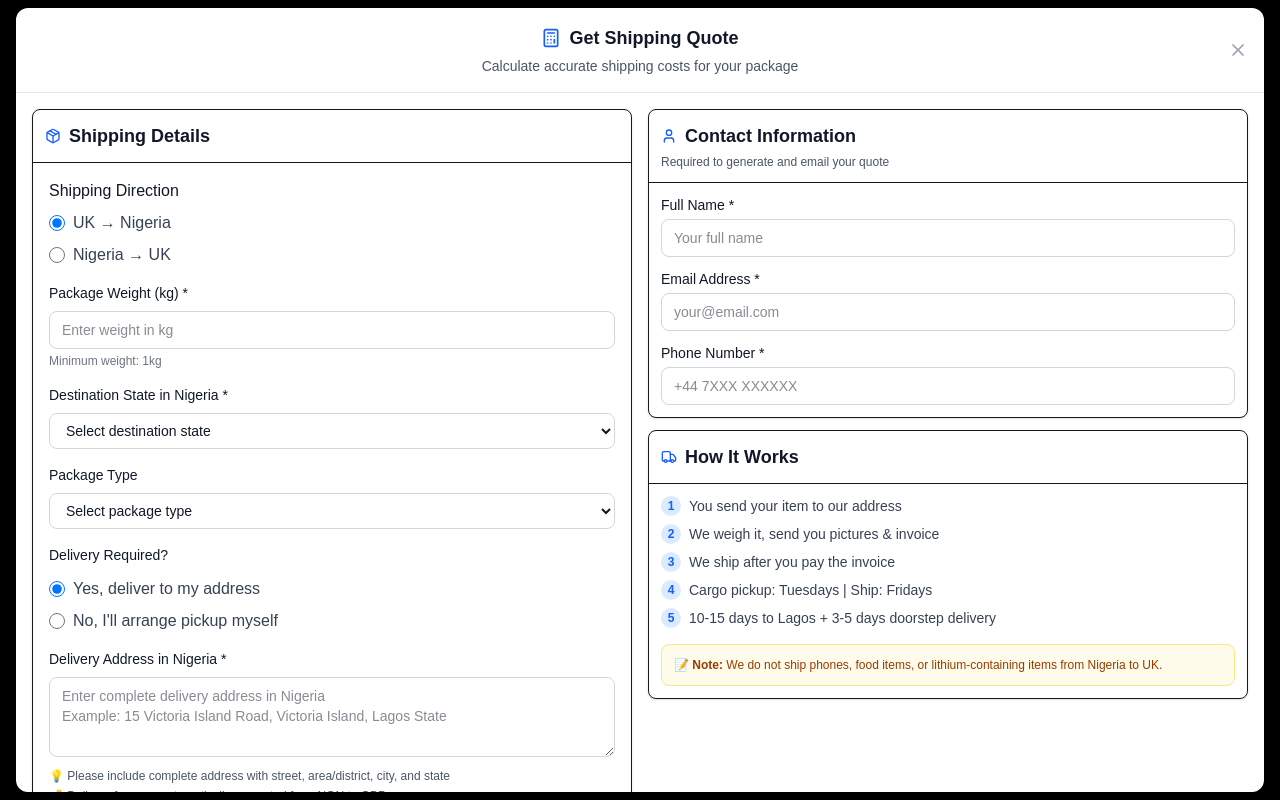
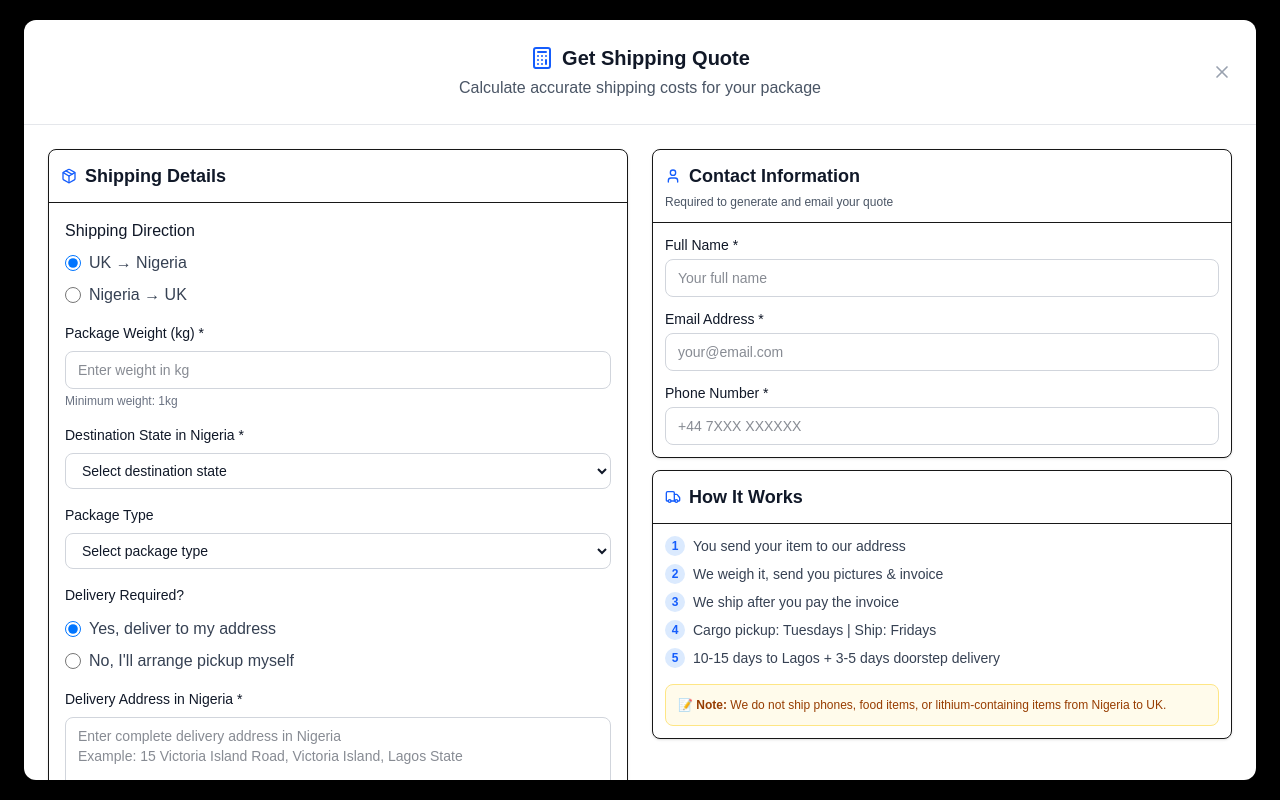
Before and after one commit to Tola-adelase/freight-bunny, a Next.js app: page / in a window 1280 px wide. Both pictures are taken after a click on the button "Get Quote". Shown: the top 800 px of the page. Built offline with nearby package versions, Linux system fonts and the light colour scheme.

Commit message:
Fix: changes

```diff
--- a/app/page.tsx
+++ b/app/page.tsx
@@ -523,15 +523,15 @@ export default function FreightBunnyHome() {
       </header>
 
       {/* Hero Section */}
-      <section className="relative min-h-[85vh] sm:min-h-[calc(100vh-64px)] flex flex-col justify-start items-center px-4 sm:px-6 lg:px-8 bg-gradient-to-br from-[#f6faff] via-[#eaf3fb] to-[#f6faff] overflow-hidden">
+      <section className="relative min-h-[85vh] sm:min-h-[90vh] md:min-h-[calc(100vh-64px)] flex flex-col justify-start items-center px-4 sm:px-6 md:px-8 lg:px-8 bg-gradient-to-br from-[#f6faff] via-[#eaf3fb] to-[#f6faff] overflow-hidden">
         {/* Abstract Shape for Visual Interest */}
         <div className="absolute -top-24 -left-32 w-[400px] h-[400px] bg-gradient-to-br from-blue-100 via-blue-50 to-transparent rounded-full blur-3xl opacity-60 z-0"></div>
         <div className="absolute bottom-0 right-0 w-[300px] h-[300px] bg-gradient-to-tr from-blue-100 via-blue-50 to-transparent rounded-full blur-2xl opacity-50 z-0"></div>
 
-        <div className="container mx-auto flex flex-col justify-start items-center h-full relative z-10 pt-8 pb-4 sm:py-8">
+        <div className="container mx-auto flex flex-col justify-start items-center h-full relative z-10 pt-8 pb-4 sm:py-8 md:py-12">
           {/* Badge */}
-          <div className="mb-6 sm:mb-7">
-            <span className="inline-flex items-center px-4 py-2 sm:px-4 rounded-full bg-gradient-to-r from-[#e0eaff] via-[#d0ddff] to-[#c7e0ff] text-[#002147] text-base sm:text-base font-bold shadow-lg border border-blue-200/50 backdrop-blur-sm animate-pulse">
+          <div className="mb-6 sm:mb-7 md:mb-8">
+            <span className="inline-flex items-center px-4 py-2 sm:px-5 md:px-6 rounded-full bg-gradient-to-r from-[#e0eaff] via-[#d0ddff] to-[#c7e0ff] text-[#002147] text-base sm:text-base md:text-lg font-bold shadow-lg border border-blue-200/50 backdrop-blur-sm animate-pulse">
               <div className="bg-[#002147] p-1 rounded-full mr-3">
                 <Plane className="w-4 h-4 sm:w-5 sm:h-5 text-white" />
               </div>
@@ -559,8 +559,8 @@ export default function FreightBunnyHome() {
           </p>
 
           {/* Pricing Card */}
-          <div className="mb-4 sm:mb-8 flex justify-center w-full px-4">
-            <div className="bg-gradient-to-br from-white to-blue-50/30 rounded-3xl shadow-2xl p-4 sm:p-6 max-w-sm sm:max-w-md w-full border border-blue-100/50 flex flex-col items-center relative overflow-hidden backdrop-blur-sm">
+          <div className="mb-4 sm:mb-8 md:mb-10 flex justify-center w-full px-4">
+            <div className="bg-gradient-to-br from-white to-blue-50/30 rounded-3xl shadow-2xl p-4 sm:p-6 md:p-8 max-w-sm sm:max-w-md md:max-w-lg w-full border border-blue-100/50 flex flex-col items-center relative overflow-hidden backdrop-blur-sm">
               <div className="absolute inset-0 bg-gradient-to-br from-blue-50/20 to-transparent rounded-3xl"></div>
               <div className="relative z-10 flex items-center justify-center mb-2">
                 <div className="bg-gradient-to-r from-[#002147] to-[#003366] p-2 rounded-full mr-3 shadow-lg">
@@ -579,11 +579,11 @@ export default function FreightBunnyHome() {
           </div>
 
           {/* Action Buttons */}
-          <div className="flex flex-row gap-2 sm:gap-4 mb-4 sm:mb-6 justify-center w-full max-w-lg sm:max-w-2xl px-4">
+          <div className="flex flex-row gap-3 sm:gap-4 md:gap-6 mb-4 sm:mb-6 md:mb-8 justify-center w-full max-w-lg sm:max-w-2xl md:max-w-3xl px-4">
             <Button
               size="lg"
               variant="outline"
-              className="bg-gradient-to-r from-white to-blue-50/30 hover:from-blue-50 hover:to-blue-100/50 border-2 border-[#002147] text-[#002147] shadow-lg hover:shadow-xl px-4 py-3 sm:py-3 text-sm sm:text-base font-bold rounded-xl flex items-center justify-center w-full max-w-[140px] sm:w-auto sm:max-w-none transition-all duration-300 hover:scale-105 hover:-translate-y-0.5 mx-auto sm:mx-0 backdrop-blur-sm"
+              className="bg-gradient-to-r from-white to-blue-50/30 hover:from-blue-50 hover:to-blue-100/50 border-2 border-[#002147] text-[#002147] shadow-lg hover:shadow-xl px-4 py-3 sm:py-3 md:px-6 md:py-4 text-sm sm:text-base md:text-lg font-bold rounded-xl flex items-center justify-center w-full max-w-[140px] sm:w-auto sm:max-w-none transition-all duration-300 hover:scale-105 hover:-translate-y-0.5 mx-auto sm:mx-0 backdrop-blur-sm min-h-[44px] md:min-h-[48px]"
               style={{ cursor: 'pointer' }}
               onClick={() => {
                 resetQuoteForm(); // Reset form to fresh state
@@ -596,7 +596,7 @@ export default function FreightBunnyHome() {
             </Button>
             <Button
               size="lg"
-              className="bg-gradient-to-r from-[#002147] to-[#003366] hover:from-[#001634] hover:to-[#002147] text-white shadow-xl hover:shadow-2xl border-0 px-4 py-3 sm:py-3 text-sm sm:text-base font-bold rounded-xl flex items-center justify-center w-full max-w-[140px] sm:w-auto sm:max-w-none transition-all duration-300 hover:scale-105 hover:-translate-y-0.5 mx-auto sm:mx-0"
+              className="bg-gradient-to-r from-[#002147] to-[#003366] hover:from-[#001634] hover:to-[#002147] text-white shadow-xl hover:shadow-2xl border-0 px-4 py-3 sm:py-3 md:px-6 md:py-4 text-sm sm:text-base md:text-lg font-bold rounded-xl flex items-center justify-center w-full max-w-[140px] sm:w-auto sm:max-w-none transition-all duration-300 hover:scale-105 hover:-translate-y-0.5 mx-auto sm:mx-0 min-h-[44px] md:min-h-[48px]"
               style={{ cursor: 'pointer' }}
               onClick={() => {
                 console.log("Main Ship Now button clicked");
@@ -610,7 +610,7 @@ export default function FreightBunnyHome() {
           </div>
 
           {/* Trust Indicators Row */}
-          <div className="grid grid-cols-2 sm:flex sm:flex-wrap justify-center items-center gap-3 sm:gap-6 mb-4 sm:mb-8 mt-3 sm:mt-0 px-4">
+          <div className="grid grid-cols-2 sm:flex sm:flex-wrap md:grid md:grid-cols-4 justify-center items-center gap-3 sm:gap-4 md:gap-6 mb-4 sm:mb-8 md:mb-10 mt-3 sm:mt-0 px-4 max-w-4xl mx-auto">
             <div className="flex items-center gap-1 bg-green-50/80 backdrop-blur-sm px-2 py-1 sm:px-3 sm:py-2 rounded-full border border-green-100/50 shadow-sm text-center justify-center">
               <div className="bg-green-500 p-0.5 sm:p-1 rounded-full">
                 <ShieldCheck className="h-3 w-3 sm:h-4 sm:w-4 text-white flex-shrink-0" />
@@ -651,11 +651,11 @@ export default function FreightBunnyHome() {
                 placeholder="Enter tracking number (e.g., FB123456789)"
                 value={trackingNumber}
                 onChange={(e) => setTrackingNumber(e.target.value)}
-                className="flex-1 px-4 py-4 sm:py-3 border border-gray-200 bg-white/70 backdrop-blur-sm rounded-xl focus:outline-none focus:ring-2 focus:ring-blue-500 focus:border-blue-400 text-gray-900 placeholder-gray-500 text-base sm:text-base text-center sm:text-left placeholder:text-center sm:placeholder:text-left shadow-lg transition-all duration-200 hover:shadow-xl"
+                className="flex-1 px-4 py-4 sm:py-3 md:py-4 border border-gray-200 bg-white/70 backdrop-blur-sm rounded-xl focus:outline-none focus:ring-2 focus:ring-blue-500 focus:border-blue-400 text-gray-900 placeholder-gray-500 text-base sm:text-base md:text-lg text-center sm:text-left placeholder:text-center sm:placeholder:text-left shadow-lg transition-all duration-200 hover:shadow-xl min-h-[44px] md:min-h-[48px]"
               />
               <Button
                 variant="default"
-                className="bg-gradient-to-r from-[#002147] to-[#003366] hover:from-[#001634] hover:to-[#002147] text-white font-bold px-6 py-4 sm:py-3 text-base rounded-xl shadow-xl hover:shadow-2xl flex items-center justify-center w-full max-w-[180px] sm:w-auto sm:max-w-none mx-auto sm:mx-0 transition-all duration-300 hover:scale-105 hover:-translate-y-0.5 cursor-pointer"
+                className="bg-gradient-to-r from-[#002147] to-[#003366] hover:from-[#001634] hover:to-[#002147] text-white font-bold px-6 py-4 sm:py-3 md:px-8 md:py-4 text-base md:text-lg rounded-xl shadow-xl hover:shadow-2xl flex items-center justify-center w-full max-w-[180px] sm:w-auto sm:max-w-none mx-auto sm:mx-0 transition-all duration-300 hover:scale-105 hover:-translate-y-0.5 cursor-pointer min-h-[44px] md:min-h-[48px]"
                 style={{ backgroundColor: '#002147' }}>
                 <Search className="h-6 w-6 mr-2 text-white flex-shrink-0" />
                 Track
@@ -670,7 +670,7 @@ export default function FreightBunnyHome() {
         <div className="max-w-5xl mx-auto text-center mb-8 sm:mb-12">
           <h2 className="text-2xl sm:text-3xl md:text-4xl font-extrabold text-[#111827] mb-4">Our Shipping Services</h2>
         </div>
-        <div className="max-w-5xl mx-auto grid grid-cols-1 sm:grid-cols-1 md:grid-cols-2 lg:grid-cols-3 gap-6 sm:gap-8">
+        <div className="max-w-5xl mx-auto grid grid-cols-1 sm:grid-cols-2 md:grid-cols-2 lg:grid-cols-3 gap-6 sm:gap-6 md:gap-8">
           {/* Service 1 */}
           <div className="bg-white rounded-2xl shadow-lg p-5 sm:p-6 md:p-6 lg:p-6 flex flex-col items-center min-h-[300px] sm:min-h-[280px] md:min-h-[320px] lg:min-h-[300px]">
             <div className="flex-1 flex flex-col items-center justify-start pt-4">
@@ -679,7 +679,7 @@ export default function FreightBunnyHome() {
               <p className="text-xs sm:text-sm text-gray-500 mb-4 text-center">Delivery: 7–10 days after shipment (may vary). Customer can arrange their own delivery if preferred.</p>
             </div>
             <div className="w-full flex justify-center mt-auto">
-              <a href="#contact" className="bg-[#002147] hover:bg-[#001634] text-white font-semibold px-6 py-3 text-sm sm:text-base md:px-8 md:py-3 lg:px-6 lg:py-3 rounded-lg shadow-lg transition-transform duration-200 hover:scale-105 w-full sm:w-auto md:w-full lg:w-auto max-w-[180px] sm:max-w-[200px] md:max-w-none text-center">Get a Quote</a>
+              <a href="#contact" className="bg-[#002147] hover:bg-[#001634] text-white font-semibold px-6 py-3 text-sm sm:text-base md:px-8 md:py-4 lg:px-6 lg:py-3 rounded-lg shadow-lg transition-transform duration-200 hover:scale-105 w-full sm:w-auto md:w-full lg:w-auto max-w-[180px] sm:max-w-[200px] md:max-w-none text-center min-h-[44px] flex items-center justify-center">Get a Quote</a>
             </div>
           </div>
           {/* Service 2 */}
@@ -690,7 +690,7 @@ export default function FreightBunnyHome() {
               <p className="text-xs sm:text-sm text-gray-500 mb-4 text-center">Delivery: Will be determined when item arrives. Customer can arrange their own delivery if preferred.</p>
             </div>
             <div className="w-full flex justify-center mt-auto">
-              <a href="#contact" className="bg-[#002147] hover:bg-[#001634] text-white font-semibold px-6 py-3 text-sm sm:text-base md:px-8 md:py-3 lg:px-6 lg:py-3 rounded-lg shadow-lg transition-transform duration-200 hover:scale-105 w-full sm:w-auto md:w-full lg:w-auto max-w-[180px] sm:max-w-[200px] md:max-w-none text-center">Get a Quote</a>
+              <a href="#contact" className="bg-[#002147] hover:bg-[#001634] text-white font-semibold px-6 py-3 text-sm sm:text-base md:px-8 md:py-4 lg:px-6 lg:py-3 rounded-lg shadow-lg transition-transform duration-200 hover:scale-105 w-full sm:w-auto md:w-full lg:w-auto max-w-[180px] sm:max-w-[200px] md:max-w-none text-center min-h-[44px] flex items-center justify-center">Get a Quote</a>
             </div>
           </div>
           {/* Service 3 */}
@@ -700,7 +700,7 @@ export default function FreightBunnyHome() {
               <p className="text-gray-700 mb-4 text-center text-sm sm:text-base leading-relaxed">We help you with all paperwork and customs clearance, ensuring your shipments move smoothly and without delays.</p>
             </div>
             <div className="w-full flex justify-center mt-auto">
-              <a href="#contact" className="bg-[#002147] hover:bg-[#001634] text-white font-semibold px-6 py-3 text-sm sm:text-base md:px-8 md:py-3 lg:px-6 lg:py-3 rounded-lg shadow-lg transition-transform duration-200 hover:scale-105 w-full sm:w-auto md:w-full lg:w-auto max-w-[180px] sm:max-w-[200px] md:max-w-none text-center">Learn More</a>
+              <a href="#contact" className="bg-[#002147] hover:bg-[#001634] text-white font-semibold px-6 py-3 text-sm sm:text-base md:px-8 md:py-4 lg:px-6 lg:py-3 rounded-lg shadow-lg transition-transform duration-200 hover:scale-105 w-full sm:w-auto md:w-full lg:w-auto max-w-[180px] sm:max-w-[200px] md:max-w-none text-center min-h-[44px] flex items-center justify-center">Learn More</a>
             </div>
           </div>
         </div>
@@ -714,7 +714,7 @@ export default function FreightBunnyHome() {
             <p className="text-base sm:text-lg md:text-xl text-gray-600 mb-6 sm:mb-8 px-2">
               We're passionate about connecting families and businesses across continents. With transparent pricing, real-time updates, and a personal touch, we make shipping easy and stress-free. Our team is dedicated to making international shipping simple, affordable, and reliable.
             </p>
-            <div className="grid grid-cols-1 sm:grid-cols-2 md:grid-cols-4 lg:grid-cols-4 gap-4 sm:gap-6 md:gap-8 mb-6 sm:mb-8 justify-items-center">
+            <div className="grid grid-cols-1 sm:grid-cols-2 md:grid-cols-2 lg:grid-cols-4 gap-4 sm:gap-6 md:gap-8 mb-6 sm:mb-8 justify-items-center">
               <div className="flex flex-col items-center bg-white rounded-xl p-3 sm:p-4 md:p-6 shadow-sm border border-gray-100 w-full max-w-xs sm:max-w-none md:max-w-[280px]">
                 <span className="text-xl sm:text-2xl md:text-3xl mb-1 md:mb-2">🚚</span>
                 <h3 className="font-bold text-sm sm:text-base md:text-lg mb-1 text-[#002147] text-center">Fast Delivery</h3>
@@ -736,7 +736,7 @@ export default function FreightBunnyHome() {
                 <p className="text-gray-600 text-xs sm:text-sm md:text-sm text-center leading-snug md:leading-relaxed">Choose doorstep delivery or arrange your own pickup in Lagos.</p>
               </div>
             </div>
-            <a href="#contact" className="inline-block bg-[#002147] hover:bg-[#001634] text-white font-semibold px-6 py-3 text-sm sm:text-base rounded-lg shadow-lg transition-transform duration-200 hover:scale-105 w-full sm:w-auto max-w-[200px] mx-auto">Contact Us</a>
+            <a href="#contact" className="inline-block bg-[#002147] hover:bg-[#001634] text-white font-semibold px-6 py-3 md:px-8 md:py-4 text-sm sm:text-base md:text-lg rounded-lg shadow-lg transition-transform duration-200 hover:scale-105 w-full sm:w-auto max-w-[200px] md:max-w-[240px] mx-auto min-h-[44px] flex items-center justify-center">Contact Us</a>
           </div>
         </div>
       </section>
@@ -753,7 +753,7 @@ export default function FreightBunnyHome() {
               </p>
             </div>
 
-            <div className="grid grid-cols-1 md:grid-cols-3 gap-6 md:gap-8">
+            <div className="grid grid-cols-1 sm:grid-cols-1 md:grid-cols-2 lg:grid-cols-3 gap-6 md:gap-8">
               <div className="bg-white rounded-lg border shadow-sm mx-auto w-full max-w-sm md:max-w-none">
                 <div className="p-4 md:p-6 border-b text-center md:text-left">
                   <h3 className="text-lg md:text-xl font-extrabold text-gray-900">Contact Information</h3>
@@ -1010,10 +1010,10 @@ export default function FreightBunnyHome() {
 
       {/* Ship Now Modal */}
       {isShipNowModalOpen && (
-        <div className="fixed inset-0 bg-black bg-opacity-50 flex items-center justify-center z-50 p-2 sm:p-4" onClick={() => setIsShipNowModalOpen(false)}>
-          <div className="bg-white rounded-xl shadow-2xl w-full max-w-6xl mx-auto max-h-[98vh] overflow-y-auto" onClick={(e) => e.stopPropagation()}>
-            {/* Header - Improved for mobile */}
-            <div className="sticky top-0 bg-white p-3 sm:p-4 border-b border-gray-200 rounded-t-xl flex justify-between items-center">
+        <div className="fixed inset-0 bg-black bg-opacity-50 flex items-center justify-center z-50 p-2 sm:p-4 md:p-6" onClick={() => setIsShipNowModalOpen(false)}>
+          <div className="bg-white rounded-xl shadow-2xl w-full max-w-sm sm:max-w-4xl md:max-w-5xl lg:max-w-6xl mx-auto max-h-[98vh] md:max-h-[95vh] overflow-y-auto" onClick={(e) => e.stopPropagation()}>
+            {/* Header - Improved for mobile and tablet */}
+            <div className="sticky top-0 bg-white p-3 sm:p-4 md:p-6 border-b border-gray-200 rounded-t-xl flex justify-between items-center">
               <button
                 onClick={() => setIsShipNowModalOpen(false)}
                 className="text-gray-400 hover:text-gray-600 transition-colors opacity-0"
@@ -1022,8 +1022,8 @@ export default function FreightBunnyHome() {
               </button>
               <div className="text-center">
                 <div className="flex items-center justify-center">
-                  <Package className="mr-2 h-4 w-4 sm:h-5 sm:w-5 text-blue-600" />
-                  <h2 className="text-base sm:text-lg font-bold text-[#111827]">Ship Your Package</h2>
+                  <Package className="mr-2 h-4 w-4 sm:h-5 sm:w-5 md:h-6 md:w-6 text-blue-600" />
+                  <h2 className="text-base sm:text-lg md:text-xl font-bold text-[#111827]">Ship Your Package</h2>
                 </div>
                 <p className="text-gray-600 mt-1 text-xs sm:text-sm">Complete the form below to ship your package</p>
               </div>
@@ -1035,8 +1035,8 @@ export default function FreightBunnyHome() {
               </button>
             </div>
 
-            {/* Content - Improved layout for mobile */}
-            <div className="p-3 sm:p-4">
+            {/* Content - Improved layout for mobile and tablet */}
+            <div className="p-3 sm:p-4 md:p-6">
 
               {/* Progress Steps - Improved for mobile with clickable icons */}
               <div className="mb-6 sm:mb-8">
@@ -1681,15 +1681,15 @@ export default function FreightBunnyHome() {
         </div>
       )}
 
-      {/* Quote Calculator Modal - Improved for mobile */}
+      {/* Quote Calculator Modal - Improved for mobile and tablet */}
       {isQuoteModalOpen && (
-        <div className="fixed inset-0 bg-black bg-opacity-50 flex items-center justify-center z-50 p-2 sm:p-4" onClick={() => {
+        <div className="fixed inset-0 bg-black bg-opacity-50 flex items-center justify-center z-50 p-2 sm:p-4 md:p-6" onClick={() => {
           resetQuoteForm();
           setIsQuoteModalOpen(false);
         }}>
-          <div className="bg-white rounded-xl shadow-2xl w-full max-w-7xl mx-auto max-h-[98vh] overflow-y-auto" onClick={(e) => e.stopPropagation()}>
-            {/* Header - Improved for mobile */}
-            <div className="sticky top-0 bg-white p-3 sm:p-4 border-b border-gray-200 rounded-t-xl flex justify-between items-center">
+          <div className="bg-white rounded-xl shadow-2xl w-full max-w-sm sm:max-w-5xl md:max-w-6xl lg:max-w-7xl mx-auto max-h-[98vh] md:max-h-[95vh] overflow-y-auto" onClick={(e) => e.stopPropagation()}>
+            {/* Header - Improved for mobile and tablet */}
+            <div className="sticky top-0 bg-white p-3 sm:p-4 md:p-6 border-b border-gray-200 rounded-t-xl flex justify-between items-center">
               <button
                 onClick={() => setIsQuoteModalOpen(false)}
                 className="text-gray-400 hover:text-gray-600 transition-colors opacity-0"
@@ -1698,10 +1698,10 @@ export default function FreightBunnyHome() {
               </button>
               <div className="text-center">
                 <div className="flex items-center justify-center">
-                  <Calculator className="mr-2 h-4 w-4 sm:h-5 sm:w-5 text-blue-600" />
-                  <h2 className="text-base sm:text-lg font-bold text-[#111827]">Get Shipping Quote</h2>
+                  <Calculator className="mr-2 h-4 w-4 sm:h-5 sm:w-5 md:h-6 md:w-6 text-blue-600" />
+                  <h2 className="text-base sm:text-lg md:text-xl font-bold text-[#111827]">Get Shipping Quote</h2>
                 </div>
-                <p className="text-gray-600 mt-1 text-xs sm:text-sm">Calculate accurate shipping costs for your package</p>
+                <p className="text-gray-600 mt-1 text-xs sm:text-sm md:text-base">Calculate accurate shipping costs for your package</p>
               </div>
               <button
                 onClick={() => {
@@ -1714,8 +1714,8 @@ export default function FreightBunnyHome() {
               </button>
             </div>
 
-            {/* Content - Improved layout for mobile */}
-            <div className="grid lg:grid-cols-2 gap-3 sm:gap-4 p-3 sm:p-4">
+            {/* Content - Improved layout for mobile and tablet */}
+            <div className="grid md:grid-cols-1 lg:grid-cols-2 gap-3 sm:gap-4 md:gap-6 p-3 sm:p-4 md:p-6">
               {/* Quote Form */}
               <div className="space-y-3">
                 <div className="bg-white rounded-lg border shadow-sm">
```
